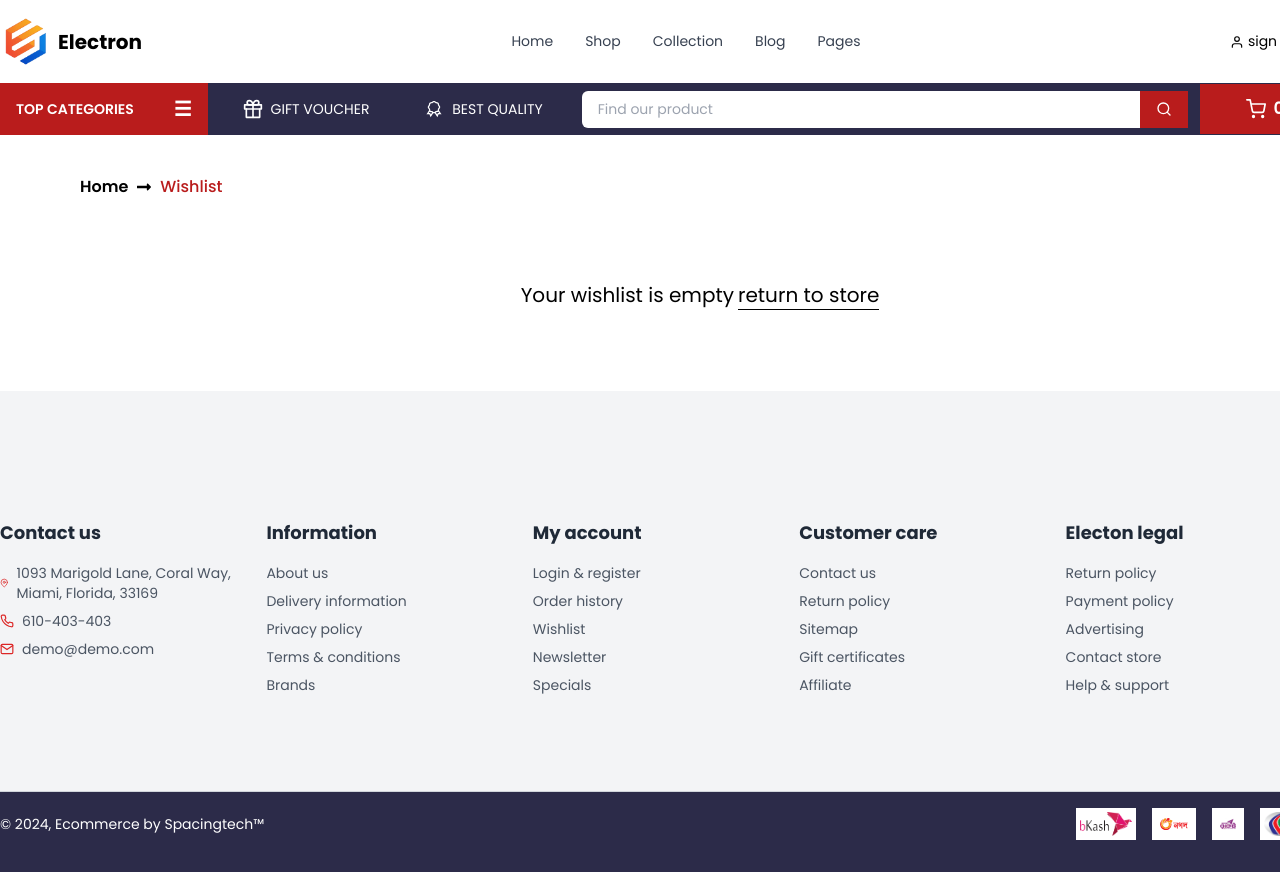
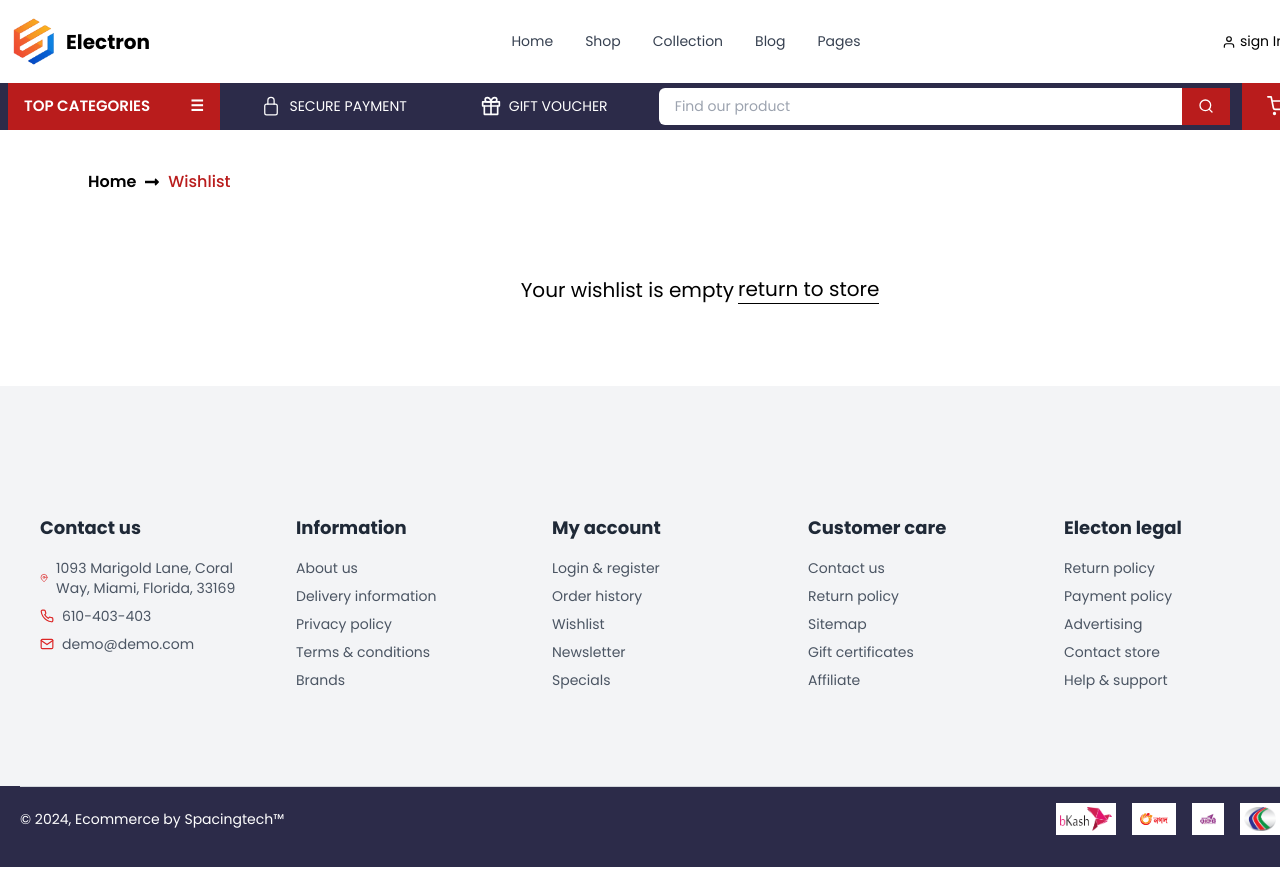
Before and after one commit to Safwan169/Ecommerce, a Next.js app: page /wishlist in a window 1280 px wide. Shown: the top 872 px of the page. Built offline with nearby package versions, Linux system fonts and the light colour scheme.

Commit message:
responsive for all devices

```diff
--- a/src/app/(Home)/layout.tsx
+++ b/src/app/(Home)/layout.tsx
@@ -35,7 +35,7 @@ export default function RootLayout({
       <ContextProvider>
         <body className={`${poppins.variable} antialiased `}>
           <NavbarMain />
-          <div className="lg:w-full xl:w-[1400px] z-10 mx-auto">{children}</div>
+          <div className="lg:w-full lg:px-2 xl:w-[1400px] z-10 mx-auto">{children}</div>
           <Footer />
         </body>
       </ContextProvider>
--- a/src/app/Componants/Footer.jsx
+++ b/src/app/Componants/Footer.jsx
@@ -3,10 +3,13 @@ import { FiPhone, FiMail, FiMapPin } from 'react-icons/fi';
 
 function Footer() {
   return (
-    <footer className="bg-gray-100 w-full pt-8 ">
-      <div className=" lg:w-full xl:w-[1300px]  mx-auto  ">
+    <footer className="bg-gray-100  w-full pt-8">
+    <div className="lg:w-full lg:px-3 lg:pl-10 xl:w-[1300px] mx-auto">
       {/* Footer Links Section */}
-        <div className="grid grid-cols-2 lg:p-24 p-6 md:pl-20 lg:px-0   sm:grid-cols-3 lg:grid-cols-5 gap-8">
+      <div
+        className="grid grid-cols-2 lg:p-24 p-6 md:pl-20 lg:px-0 sm:grid-cols-3
+        lg:grid-cols-5 gap-8"
+      >
         {/* Contact Us Section */}
         <div>
           <h3 className="font-bold text-lg text-gray-800 mb-4">Contact us</h3>
@@ -30,11 +33,31 @@ function Footer() {
         <div>
           <h3 className="font-bold text-lg text-gray-800 mb-4">Information</h3>
           <ul className="space-y-2 text-gray-600 text-sm">
-              <li><a href="#" className="hover:text-red-600">About us</a></li>
-              <li><a href="#" className="hover:text-red-600">Delivery information</a></li>
-              <li><a href="#" className="hover:text-red-600">Privacy policy</a></li>
-              <li><a href="#" className="hover:text-red-600">Terms & conditions</a></li>
-              <li><a href="#" className="hover:text-red-600">Brands</a></li>
+            <li>
+              <a href="#" className="hover:text-red-600">
+                About us
+              </a>
+            </li>
+            <li>
+              <a href="#" className="hover:text-red-600">
+                Delivery information
+              </a>
+            </li>
+            <li>
+              <a href="#" className="hover:text-red-600">
+                Privacy policy
+              </a>
+            </li>
+            <li>
+              <a href="#" className="hover:text-red-600">
+                Terms & conditions
+              </a>
+            </li>
+            <li>
+              <a href="#" className="hover:text-red-600">
+                Brands
+              </a>
+            </li>
           </ul>
         </div>
 
@@ -42,57 +65,134 @@ function Footer() {
         <div>
           <h3 className="font-bold text-lg text-gray-800 mb-4">My account</h3>
           <ul className="space-y-2 text-gray-600 text-sm">
-              <li><a href="#" className="hover:text-red-600">Login & register</a></li>
-              <li><a href="#" className="hover:text-red-600">Order history</a></li>
-              <li><a href="#" className="hover:text-red-600">Wishlist</a></li>
-              <li><a href="#" className="hover:text-red-600">Newsletter</a></li>
-              <li><a href="#" className="hover:text-red-600">Specials</a></li>
+            <li>
+              <a href="#" className="hover:text-red-600">
+                Login & register
+              </a>
+            </li>
+            <li>
+              <a href="#" className="hover:text-red-600">
+                Order history
+              </a>
+            </li>
+            <li>
+              <a href="#" className="hover:text-red-600">
+                Wishlist
+              </a>
+            </li>
+            <li>
+              <a href="#" className="hover:text-red-600">
+                Newsletter
+              </a>
+            </li>
+            <li>
+              <a href="#" className="hover:text-red-600">
+                Specials
+              </a>
+            </li>
           </ul>
         </div>
 
         {/* Customer Care Section */}
-          <div className='md:col-span-2 lg:col-span-1'>
-            <h3 className="font-bold text-lg  text-gray-800 mb-4">Customer care</h3>
+        <div className="md:col-span-2 lg:col-span-1">
+          <h3 className="font-bold text-lg text-gray-800 mb-4">Customer care</h3>
           <ul className="space-y-2 text-gray-600 text-sm">
-              <li><a href="#" className="hover:text-red-600">Contact us</a></li>
-              <li><a href="#" className="hover:text-red-600">Return policy</a></li>
-              <li><a href="#" className="hover:text-red-600">Sitemap</a></li>
-              <li><a href="#" className="hover:text-red-600">Gift certificates</a></li>
-              <li><a href="#" className="hover:text-red-600">Affiliate</a></li>
+            <li>
+              <a href="#" className="hover:text-red-600">
+                Contact us
+              </a>
+            </li>
+            <li>
+              <a href="#" className="hover:text-red-600">
+                Return policy
+              </a>
+            </li>
+            <li>
+              <a href="#" className="hover:text-red-600">
+                Sitemap
+              </a>
+            </li>
+            <li>
+              <a href="#" className="hover:text-red-600">
+                Gift certificates
+              </a>
+            </li>
+            <li>
+              <a href="#" className="hover:text-red-600">
+                Affiliate
+              </a>
+            </li>
           </ul>
         </div>
 
         {/* Electon Legal Section */}
-          <div className=''>
+        <div className="">
           <h3 className="font-bold text-lg text-gray-800 mb-4">Electon legal</h3>
           <ul className="space-y-2 text-gray-600 text-sm">
-              <li><a href="#" className="hover:text-red-600">Return policy</a></li>
-              <li><a href="#" className="hover:text-red-600">Payment policy</a></li>
-              <li><a href="#" className="hover:text-red-600">Advertising</a></li>
-              <li><a href="#" className="hover:text-red-600">Contact store</a></li>
-              <li><a href="#" className="hover:text-red-600">Help & support</a></li>
+            <li>
+              <a href="#" className="hover:text-red-600">
+                Return policy
+              </a>
+            </li>
+            <li>
+              <a href="#" className="hover:text-red-600">
+                Payment policy
+              </a>
+            </li>
+            <li>
+              <a href="#" className="hover:text-red-600">
+                Advertising
+              </a>
+            </li>
+            <li>
+              <a href="#" className="hover:text-red-600">
+                Contact store
+              </a>
+            </li>
+            <li>
+              <a href="#" className="hover:text-red-600">
+                Help & support
+              </a>
+            </li>
           </ul>
         </div>
       </div>
-
-        {/* Footer Bottom Section */}
-
     </div>
-      <div className=" w-full bg-[#2c2b49] ">
-      <div className="lg:w-full xl:w-[1300px]  mx-auto">
-      <div className=" p-8 px-0 border-t text-white border-gray-300 pt-4 flex flex-col lg:flex-row justify-between items-center text-sm ">
+    <div className="w-full bg-[#2c2b49]">
+      <div className="lg:w-full lg:px-5 px-0 xl:w-[1300px] mx-auto">
+        <div
+          className="p-8 px-0 border-t text-white border-gray-300 pt-4 flex flex-col lg:flex-row
+          justify-between items-center text-sm"
+        >
           <p>© 2024, Ecommerce by Spacingtech™</p>
           <div className="flex space-x-4 mt-4 lg:mt-0">
-            {/* Payment Icons (Use images or SVGs for actual icons) */}
-            <img src="/bkash.png" alt="Visa" className="w-fit p-1 bg-white h-8" />
-            <img src="/nogad.svg" alt="Paypal" className="w-fit p-1 bg-white h-8" />
-            <img src="/Rocket.png" alt="Mastercard" className="w-fit p-1 bg-white h-8" />
-            <img src="/duchBangla.png" alt="American Express" className="w-fit p-1 bg-white h-8" />
+            {/* Payment Icons */}
+            <img
+              src="/bkash.png"
+              alt="Visa"
+              className="w-fit p-1 bg-white h-8"
+            />
+            <img
+              src="/nogad.svg"
+              alt="Paypal"
+              className="w-fit p-1 bg-white h-8"
+            />
+            <img
+              src="/Rocket.png"
+              alt="Mastercard"
+              className="w-fit p-1 bg-white h-8"
+            />
+            <img
+              src="/duchBangla.png"
+              alt="American Express"
+              className="w-fit p-1 bg-white h-8"
+            />
           </div>
         </div>
       </div>
     </div>
   </footer>
+
   );
 }
 
--- a/src/app/Componants/Navbar/NavbarBigDevices.jsx
+++ b/src/app/Componants/Navbar/NavbarBigDevices.jsx
@@ -60,7 +60,7 @@ function NavbarMain() {
     <div className="w-full transition-transform   bg-white duration-1000 z-50 sf ">
       <header className={`z-50 pt-0     `}>
         {/* Top Info Bar */}
-        <div className=" bg-gray-100 top-bar z-50 md:px-5 lg:px-0 lg:w-full xl:w-[1400px]    mx-auto ">
+        <div className=" bg-gray-100 top-bar z-50 md:px-5 lg:px-2 lg:w-full xl:w-[1400px]    mx-auto ">
           <div className="  hidden  sm:flex justify-between  items-center text-sm text-gray-700">
             <div>
               Need help? Call us:{" "}
@@ -97,7 +97,7 @@ function NavbarMain() {
           }`}
         >
           {/* Main Navbar */}
-          <div className=" px-3 bg-white py-4 justify-between lg:w-full xl:w-[1400px] md:px-5 lg:px-0 mx-auto  flex items-center sm:justify-between">
+          <div className=" px-3 bg-white py-4 justify-between lg:w-full xl:w-[1400px] md:px-5 lg:px-2 mx-auto  flex items-center sm:justify-between">
             <div
               onClick={() => setLeftSliderData(!leftSliderData)}
               className="block sm:hidden"
@@ -171,7 +171,7 @@ function NavbarMain() {
 
           {/* Secondary Options Bar */}
           <div className="bg-[#2c2b49]   ">
-            <div className="lg:w-full xl:w-[1400px]   mx-auto z-50  text-white flex items-center md:space-x-3 lg:space-x-3">
+            <div className="lg:w-full xl:w-[1400px]  lg:px-2 mx-auto z-50  text-white flex items-center md:space-x-3 lg:space-x-3">
               {/*Top Categories */}
 
               <div className="hidden lg:block">
@@ -180,16 +180,16 @@ function NavbarMain() {
 
               {/* this is the navbar slider  */}
 
-              <div className="w-[25%] hidden sm:block   justify-start  ">
+              <div className="lg:w-[30%] md:w-[25%] hidden sm:block    justify-start  ">
                 <Slider d={data} />
               </div>
 
               {/* Search Bar */}
-              <div className="flex-grow p-2 sm:p-0 relative">
+              <div className="flex flex-grow p-2 sm:p-0 relative">
                 <input
                   type="text"
                   placeholder="Find our product"
-                  className="w-full py-2 px-4 sm:rounded-l-md  text-gray-700"
+                  className="w-full py-2 px-4  sm:rounded-l-md  text-gray-700"
                 />
                 <button className="absolute right-0 top-0 bottom-0 bg-red-700  mr-2 sm:mr-0 my-2 sm:my-0 px-4 text-white">
                   <FiSearch size={16} />
@@ -199,7 +199,7 @@ function NavbarMain() {
               {/* Cart for big devices  */}
               <div
                 onClick={() => setCart(true)}
-                className=" hidden cursor-pointer md:w-[150px] lg:w-[200px] lg:text-[17px]  bg-red-700 py-3 px-4 font-semibold sm:flex justify-center items-center space-x-2"
+                className=" hidden cursor-pointer md:w-[150px] lg:w-[150px] lg:text-[15px]  bg-red-700 py-3 px-4 font-semibold sm:flex justify-center items-center space-x-2"
               >
                 <FiShoppingCart size={20} />
                 <span>
--- a/src/app/Componants/Navbar/Top-Categories/TopCategories.jsx
+++ b/src/app/Componants/Navbar/Top-Categories/TopCategories.jsx
@@ -25,9 +25,9 @@ const TopCategories = () => {
 
     return (
        <div onClick={()=>setTopCategory(!topCategory)} className='relative w-full lg:w-fit lg:block  index '>
-         <button  className="bg-red-700 py-2 text-white lg:py-3 px-4 font-semibold flex items-center xl:space-x-10 justify-evenly lg:justify-center w-full lg:w-fit">
-            <span>TOP CATEGORIES</span>
-            <span className="text-xl">☰</span>
+         <button  className="bg-red-700 py-2 text-white lg:py-3 px-4 font-semibold flex items-center lg:space-x-2 xl:space-x-10 justify-evenly lg:justify-center w-full lg:w-fit">
+            <span className='lg:text-[15px]'>TOP CATEGORIES</span>
+            <span className="text-[15px]"> ☰</span>
 
         </button>
 
--- a/src/app/Componants/NewsletterSection/NewsletterSection.jsx
+++ b/src/app/Componants/NewsletterSection/NewsletterSection.jsx
@@ -2,7 +2,7 @@ import Image from "next/image";
 
 const NewsletterSection = () => {
     return (
-      <div className="flex flex-wrap justify-between  items-center lg:gap-8 gap-4 md:gap-y-16  md:px-16 lg:px-0   bg-white  rounded-lg shadow-md lg:flex-nowrap">
+      <div className="flex flex-wrap justify-between  items-center lg:gap-8 gap-4 md:gap-y-16  md:px-16 lg:px-5   bg-white  rounded-lg shadow-md lg:flex-nowrap">
         {/* Left Section */}
         <div className=" flex  lg:flex-row flex-col md:flex-row md:py-10 items-center gap-6    md:px-16 lg:px-0 lg:border-r  lg:border-b-0 md:border-r-0 border-b  py-3 sm:py-0 border-gray-300 border-separate lg:w-1/2 md:w-full">
           <div className="w-1/4 md:w-1/3 lg:w-1/3  h-full">
--- a/src/app/Componants/Service/Services.jsx
+++ b/src/app/Componants/Service/Services.jsx
@@ -6,8 +6,8 @@ const Services = () => {
 
 
   return (
-    <div className="py-10 px-[3%]  lg:px-0   duration-300 bg-gray-50">
-      <div className="w-full  mx-auto grid grid-cols-1 sm:grid-cols-2 lg:grid-cols-4 gap-7">
+    <div className="py-10 px-[3%]   duration-300 bg-gray-50">
+      <div className="w-full  mx-auto grid grid-cols-1 sm:grid-cols-2 lg:grid-cols-2 xl:grid-cols-4 lg:gap-20 gap-7">
         {data.map((feature, index) => (
      <div key={index} className= {`  ${(index+1 )% 2 !== 0 && 'lg:border-r md:border-r border-gray-300 border-separate'}group `}>
         <div  className="flex gap-3 justify-center items-center">
--- a/src/app/Componants/Top Categary/Slider.jsx
+++ b/src/app/Componants/Top Categary/Slider.jsx
@@ -16,7 +16,7 @@ import Image from 'next/image';
 
 export default function Slider({ d }) {
     return (
-        <>
+        <div className='lg:px-3'>
             <Swiper
               breakpoints={{
                 320: {
@@ -56,7 +56,7 @@ export default function Slider({ d }) {
                 className="mySwiper"
             >
                 {d?.map((data, index) => <SwiperSlide key={index}>
-                    <div className='  group  z-30 text-[14px] py-3 w-full space-y-5 '>
+                    <div className='  group  z-30 text-[14px] py-3 w-full  space-y-5 '>
                         <div className='w-[50px] h-[50px] mx-auto'>
                             <Image width={100} height={100} className=' group-hover:scale-110 duration-500 w-[30px]' src={data.icon} alt="" />
 
@@ -68,6 +68,6 @@ export default function Slider({ d }) {
                 </SwiperSlide>)}
 
             </Swiper>
-        </>
+        </div>
     );
 }
--- a/src/app/Componants/specialProduct/SpecialProductCard.jsx
+++ b/src/app/Componants/specialProduct/SpecialProductCard.jsx
@@ -26,7 +26,7 @@ const SpecialProductCard = () => {
   if (loading) return <Loading/>
 
   return (
-    <div className="grid grid-cols-1  sm:grid-cols-3 lg:grid-cols-5">
+    <div className="flex flex-wrap">
       {cardData.map((item) => (
         <ProductCard key={item.id} data={item} />
       ))}
```
Lines whose indentation alone changed are shown as unchanged.
